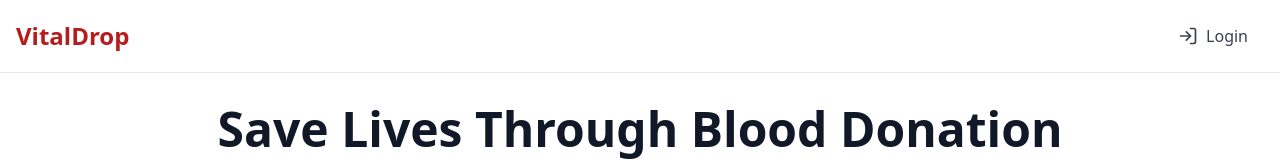
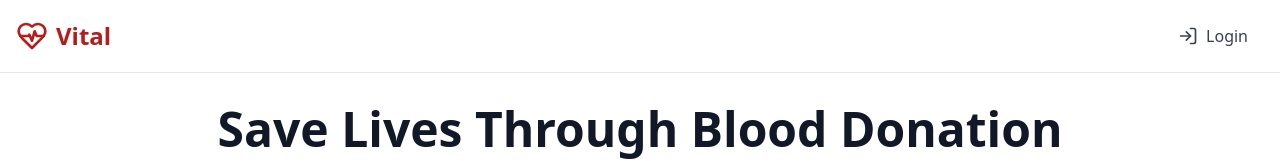
Before and after one commit to sachin-raj-m/vitalapp, a React (Vite) app: page / in a window 1280 px wide. Shown: the top 161 px of the page. Built offline with nearby package versions, Linux system fonts and the light colour scheme; no server answers.

Commit message:
fix(Header): Fix Header and routing

```diff
--- a/src/components/Header.tsx
+++ b/src/components/Header.tsx
@@ -2,7 +2,7 @@ import React from 'react';
 import { Link } from 'react-router-dom';
 import { Button } from './ui/Button';
 import { useAuth } from '../context/AuthContext';
-import { LogIn, User } from 'lucide-react';
+import { LogIn, User, HeartPulse } from 'lucide-react';
 
 export function Header() {
   const { user } = useAuth();
@@ -11,8 +11,9 @@ export function Header() {
     <header className="bg-white border-b border-gray-200">
       <div className="container mx-auto px-4 py-4">
         <div className="flex items-center justify-between">
-          <Link to="/" className="text-2xl font-bold text-primary-600">
-            VitalDrop
+          <Link to="/" className="text-2xl font-bold text-primary-600 flex items-center">
+            <HeartPulse className="h-8 w-8 mr-2" />
+            Vital
           </Link>
 
           <nav>
```
